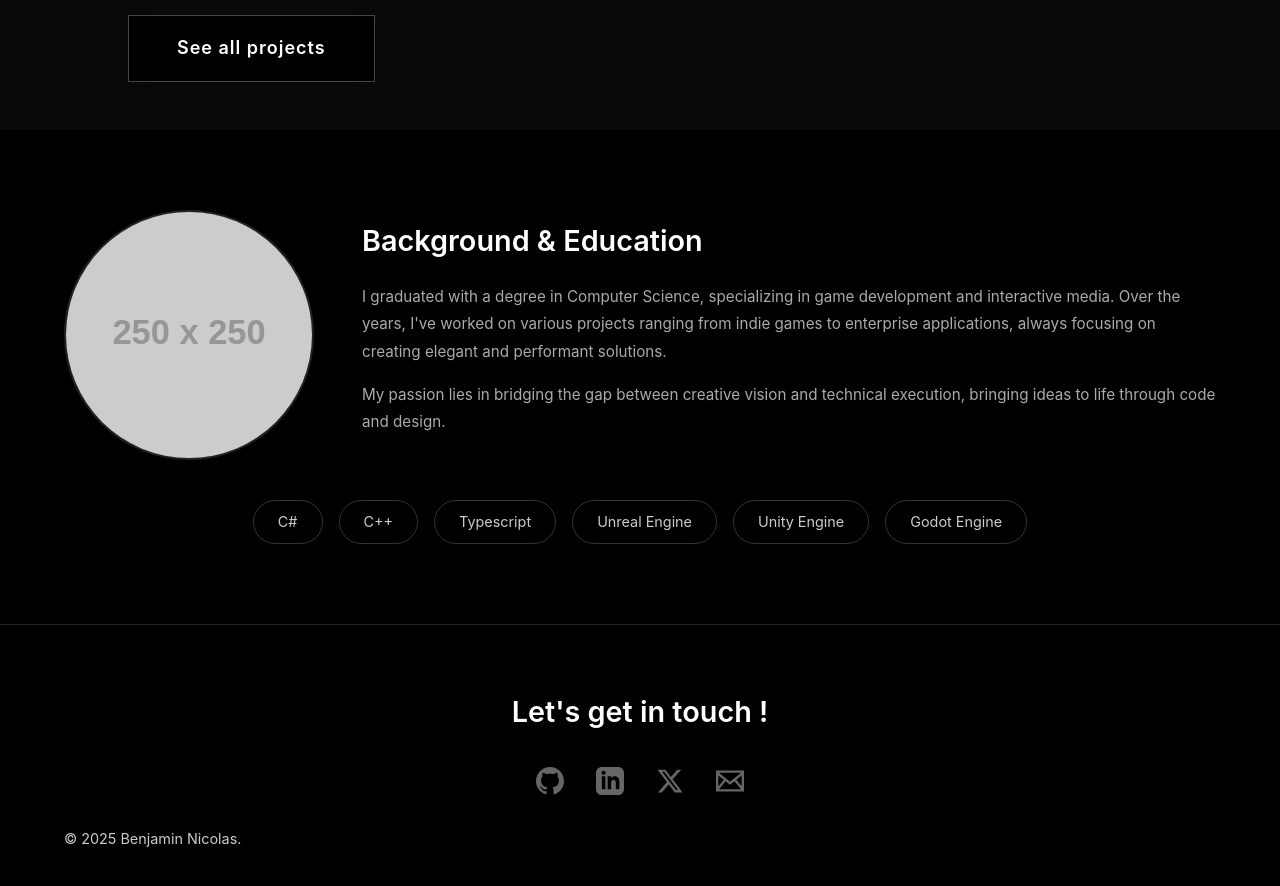
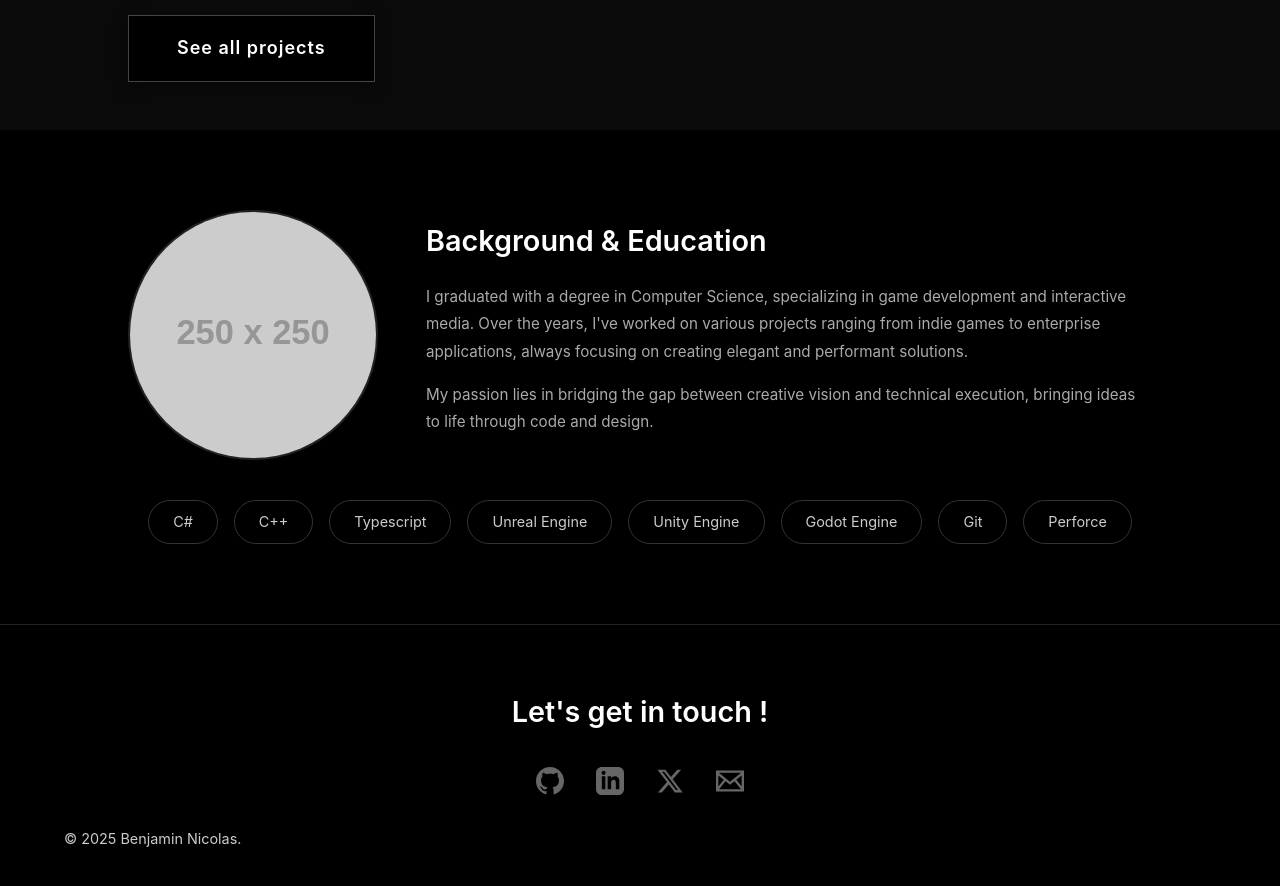
Before and after one commit to benflwrs/portfolio, a React (Create React App) app: page /#/ in a window 1280 px wide. Shown: the part 1480-2366 px from the top of the page. Built offline with nearby package versions, Linux system fonts and the light colour scheme.

Commit message:
improve visibility on meta info

```diff
--- a/src/components/pages/Home.css
+++ b/src/components/pages/Home.css
@@ -47,7 +47,7 @@
  /* Background Section */
  #background {
  	min-height: auto;
- 	padding: 5rem 5%;
+ 	padding: 5rem 10%;
  	background: #000;
  }
 
--- a/src/components/pages/Home.tsx
+++ b/src/components/pages/Home.tsx
@@ -69,6 +69,8 @@ function Background()
 						<span className="tech-tag">Unreal Engine</span>
 						<span className="tech-tag">Unity Engine</span>
 						<span className="tech-tag">Godot Engine</span>
+						<span className="tech-tag">Git</span>
+						<span className="tech-tag">Perforce</span>
 					</div>
 				</div>
 			</section>
--- a/src/components/pages/ProjectDetail.css
+++ b/src/components/pages/ProjectDetail.css
@@ -100,9 +100,9 @@
 .project-meta {
 	display: flex;
 	justify-content: center;
-	gap: 3rem;
+	gap: 1rem;
 	margin-top: 3rem;
-	flex-wrap: wrap;
+	flex-wrap: nowrap;
 	padding-top: 2rem;
 	border-top: 1px solid rgba(255, 255, 255, 0.1);
 }
@@ -112,6 +112,11 @@
 	flex-direction: column;
 	align-items: center;
 	gap: 0.5rem;
+	background: rgba(0, 0, 0, 0.5);
+	padding: 0.5rem;
+	border-radius: 12px;
+	min-width: 1px;
+	backdrop-filter: blur(4px);
 }
 
 .meta-label {
```
